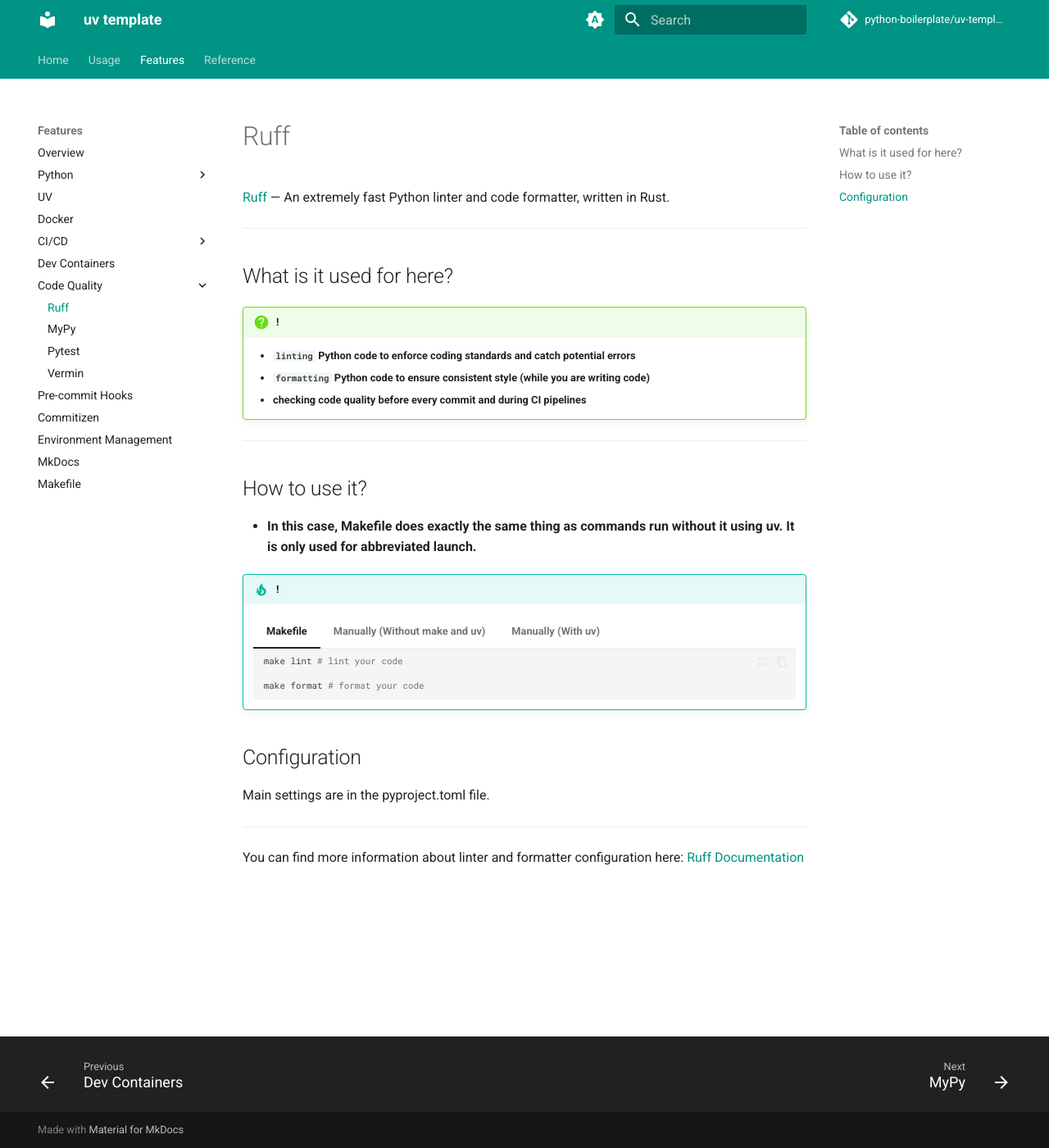
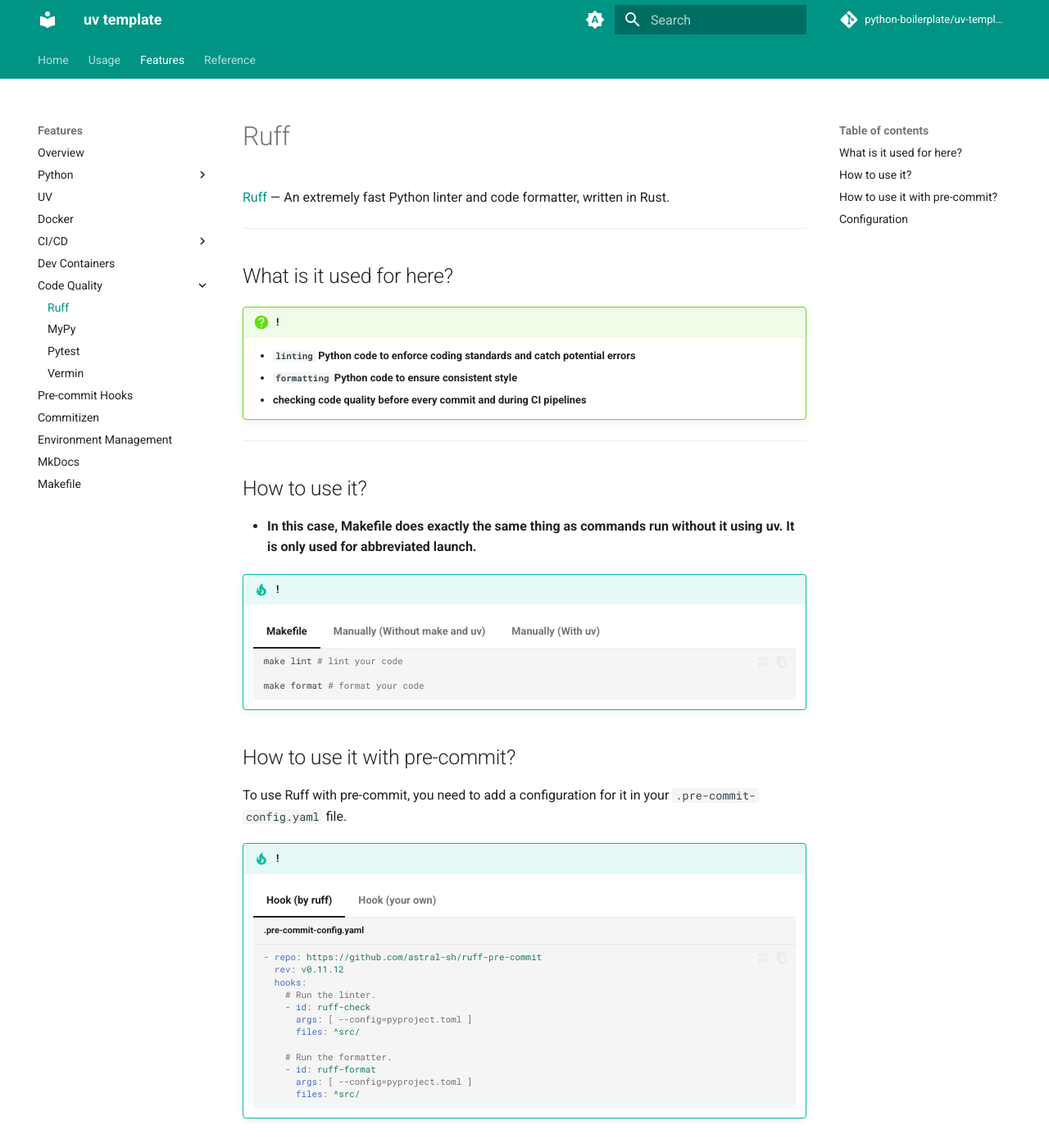
Before and after one commit to python-boilerplate/uv-template, an MkDocs documentation site: the page built from docs/features/code_quality/ruff.md, in a window 1280 px wide and 1400 px high. Shown: the whole window at 82% size. Built offline with MkDocs 1.6.1 and Material for MkDocs 9.7.7, drawn with Linux system fonts in a browser that asks for light colours; comment, search, counter and statistics services are not loaded.

Commit message:
docs: finally complete ruff feature documentation

````diff
--- a/docs/features/code_quality/ruff.md
+++ b/docs/features/code_quality/ruff.md
@@ -7,7 +7,7 @@
 ## What is it used for here?
 !!! question "!"
     - **`linting` Python code to enforce coding standards and catch potential errors**
-    - **`formatting` Python code to ensure consistent style (while you are writing code)**
+    - **`formatting` Python code to ensure consistent style**
     - **сhecking code quality before every commit and during CI pipelines**
 
 ---
@@ -46,6 +46,55 @@
         uv run ruff format --config=pyproject.toml ./src/
         ```
 
+## How to use it with pre-commit?
+
+To use Ruff with pre-commit, you need to add a configuration for it in your `.pre-commit-config.yaml` file.
+
+!!! tip "!"
+
+    === "Hook (by ruff)"
+
+        ```yaml title=".pre-commit-config.yaml"
+        - repo: https://github.com/astral-sh/ruff-pre-commit
+          rev: v0.11.12
+          hooks:
+            # Run the linter.
+            - id: ruff-check
+              args: [ --config=pyproject.toml ]
+              files: ^src/
+
+            # Run the formatter.
+            - id: ruff-format
+              args: [ --config=pyproject.toml ]
+              files: ^src/
+        ```
+
+    === "Hook (your own)"
+
+        ```yaml title=".pre-commit-config.yaml"
+        - repo: local
+          hooks:
+            # lint code
+            - id: ruff
+              name: Ruff
+              description: Run Ruff for linting Python code
+              entry: uv run ruff check --config=pyproject.toml ./src/
+              types: [python]
+              language: system
+              always_run: true
+              pass_filenames: false
+
+            # format code
+            - id: ruff
+              name: Ruff
+              description: Run Ruff for formatting Python code
+              entry: uv run ruff format --config=pyproject.toml ./src/
+              types: [python]
+              language: system
+              always_run: true
+              pass_filenames: false
+        ```
+
 ## Configuration
 Main settings are in the pyproject.toml file.
 
````
